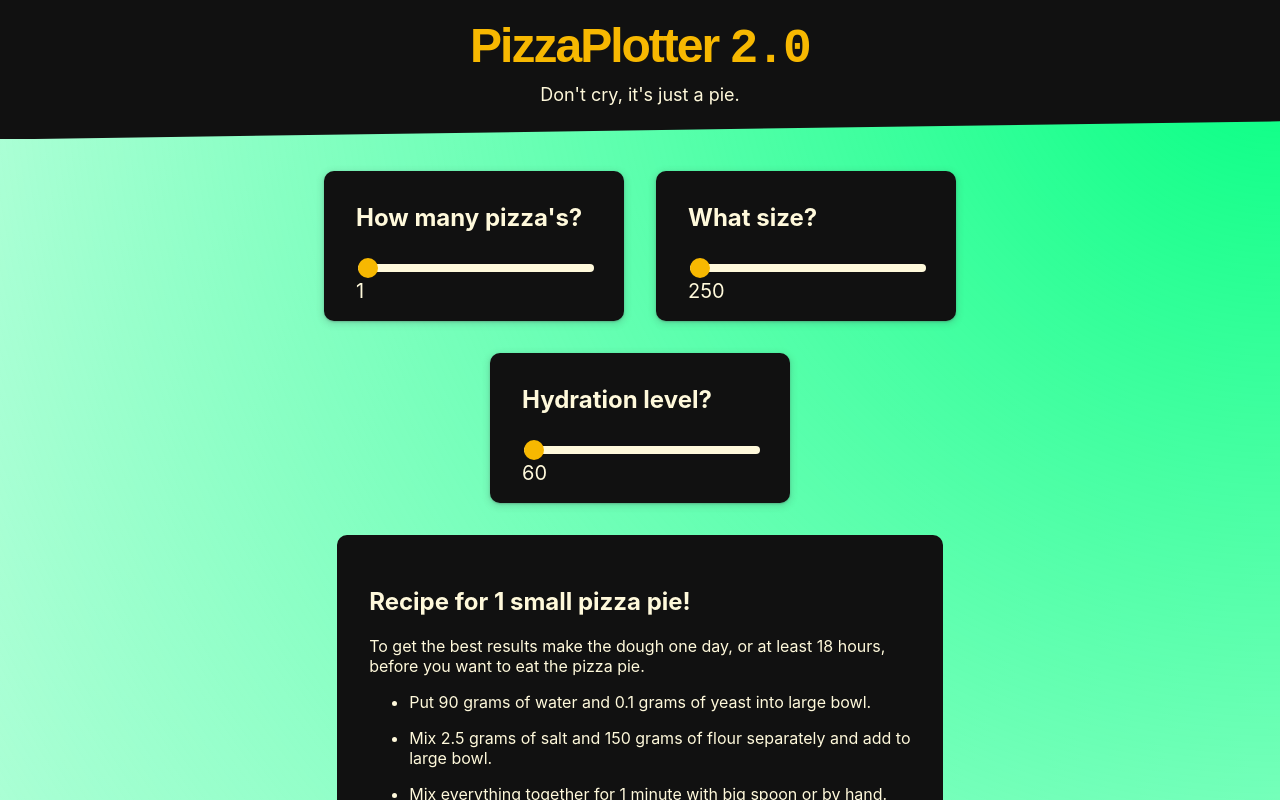
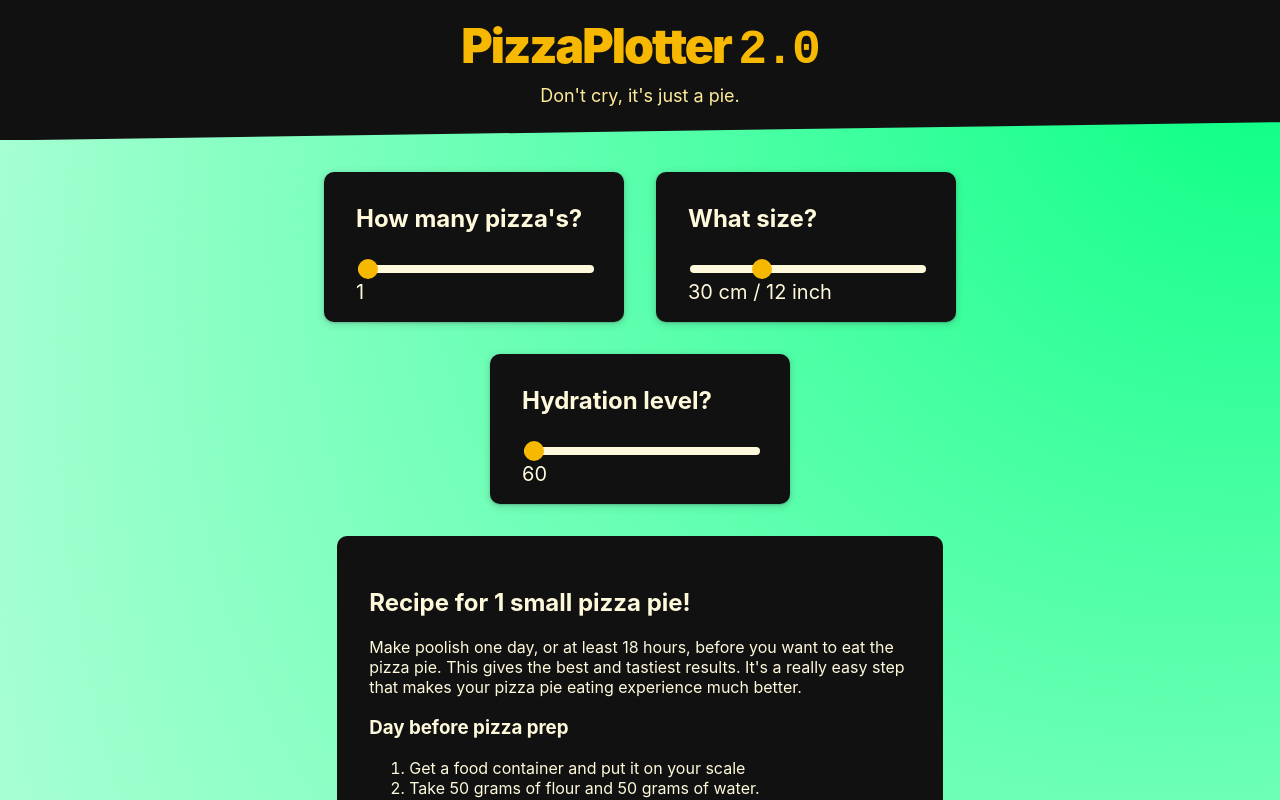
Before and after one commit to AntCasson/perfecto-pizza, a Next.js app: page / in a window 1280 px wide. Shown: the top 800 px of the page. Built offline with nearby package versions, Linux system fonts and the light colour scheme.

Commit message:
Poolish option is the LAW ( still needs work)

```diff
--- a/pages/index.js
+++ b/pages/index.js
@@ -6,27 +6,39 @@ import styles from "../styles/Home.module.css";
 export default function Home() {
   const [recipe, setRecipe] = useState({
     numberOfPizzas: 1,
-    totalDoughSize: 250,
+    totalDoughSize: 150,
     pizzaSize: "small",
-    hydration: 60
+    poolish: 50,
+    hydration: 60,
+    waterWeight: 45
   });
 
-  const { numberOfPizzas, totalDoughSize, pizzaSize, hydration } = recipe;
+  const { numberOfPizzas, totalDoughSize, pizzaSize, hydration, poolish } =
+    recipe;
 
   const onChange = e => {
     const name = e.target.name;
     const value = e.target.value;
     setRecipe(prev => ({ ...prev, [name]: value }));
+    setRecipe(prev => ({
+      ...prev,
+      waterWeight:
+        ((hydration / 100) * totalDoughSize).toFixed(0) * numberOfPizzas
+    }));
+    setRecipe(prev => ({
+      ...prev,
+      poolish: Math.round((totalDoughSize / 3) * numberOfPizzas)
+    }));
   };
 
   useEffect(() => {
-    if (totalDoughSize < 300) {
+    if (totalDoughSize < 150) {
       setRecipe(prev => ({ ...prev, pizzaSize: "small" }));
     }
-    if (totalDoughSize >= 300) {
+    if (totalDoughSize >= 155) {
       setRecipe(prev => ({ ...prev, pizzaSize: "medium" }));
     }
-    if (totalDoughSize > 325) {
+    if (totalDoughSize > 175) {
       setRecipe(prev => ({ ...prev, pizzaSize: "large" }));
     }
   }, [totalDoughSize]);
@@ -68,17 +80,21 @@ export default function Home() {
 
           <section className={styles.card}>
             <h2>What size?</h2>
+
             <input
               onChange={onChange}
               type='range'
               name='totalDoughSize'
               value={totalDoughSize}
-              min='250'
-              max='350'
-              step={25}
+              min='130'
+              max='200'
+              step={5}
               className={styles.slider}
             ></input>
-            <p>{totalDoughSize}</p>
+            <p>
+              {totalDoughSize / 5} cm /{" "}
+              {Math.round((totalDoughSize / 5) * 0.39)} inch
+            </p>
           </section>
 
           <section className={styles.card}>
@@ -103,27 +119,33 @@ export default function Home() {
             {numberOfPizzas > 1 ? "pizza's!" : "pizza pie!"}
           </h2>
           <p className='style.recipe__subtitle'>
-            To get the best results make the dough one day, or at least 18
-            hours, before you want to eat the pizza pie.
+            Make poolish one day, or at least 18 hours, before you want to eat
+            the pizza pie. This gives the best and tastiest results. It's a
+            really easy step that makes your pizza pie eating experience much
+            better.
           </p>
-          <ul className='style.recipe__steps'>
+          <h3>Day before pizza prep</h3>
+          <ol>
+            <li>Get a food container and put it on your scale</li>
+            <li>
+              Take {poolish} grams of flour and {poolish} grams of water.
+            </li>
+            <li>
+              Add a {1 * numberOfPizzas} grams of honey and instant dried yeast.
+            </li>
+          </ol>
+
+          <ol className='style.recipe__steps'>
             <li className={styles.recipe__step}>
-              Put{" "}
-              {(
-                (((hydration / 100) * totalDoughSize * hydration) / 100) *
-                numberOfPizzas
-              ).toFixed(0)}{" "}
-              grams of water and {(numberOfPizzas * 0.1).toFixed(1)} grams of
-              yeast into large bowl.
+              Put {recipe.waterWeight - poolish} grams of water and{" "}
+              {(numberOfPizzas * 0.1).toFixed(1)} grams of yeast into large
+              bowl.
             </li>
 
-            {/* FLOUR weight needs fixing */}
             <li className={styles.recipe__step}>
-              Mix {numberOfPizzas * 2.5} grams of salt and{" "}
-              {(((hydration * totalDoughSize) / 100) * numberOfPizzas).toFixed(
-                0
-              )}{" "}
-              grams of flour separately and add to large bowl.
+              Mix {numberOfPizzas * 3.5} grams of salt and{" "}
+              {totalDoughSize * numberOfPizzas - poolish} grams of flour
+              separately and add to large bowl.
             </li>
             <li className={styles.recipe__step}>
               Mix everything together for 1 minute with big spoon or by hand.
@@ -135,7 +157,7 @@ export default function Home() {
               {numberOfPizzas > 1 ? "balls" : "ball"} and let it rest for 18 to
               24 hours.
             </li>
-          </ul>
+          </ol>
         </div>
       </main>
 
--- a/styles/Home.module.css
+++ b/styles/Home.module.css
@@ -33,7 +33,6 @@
 .footer {
   display: flex;
   flex: 1;
-
   width: 100%;
   height: 4rem;
   background-color: var(--dark-clr);
@@ -67,7 +66,6 @@
     var(--bg-clr)
   );
   background-size: 300%;
-  font-family: Arial, Helvetica, sans-serif;
   font-weight: 900;
   letter-spacing: -0.125rem;
   -webkit-background-clip: text;
@@ -91,16 +89,17 @@
 
 .title,
 .description {
-  color: var(--light-clr);
   text-align: center;
-  animation: var(--animation-fade-in) forwards;
+  animation: var(--animation-slide-in-down);
 }
 
 .textAccent {
   color: var(--bg-clr);
+  color: var(--);
 }
 
 .description {
+  color: var(--yellow-2);
   margin-top: 0.325em;
   margin-bottom: 1em;
   font-size: 1.125rem;
@@ -141,8 +140,7 @@
 .card:hover,
 .card:focus,
 .card:active {
-  color: var(--accent-clr);
-  border-color: var(--accent-clr);
+  color: var(--bg-clr);
 }
 
 .card h2 {
@@ -176,7 +174,6 @@
   border-radius: 5px;
   background: var(--light-clr);
   outline: none;
-
   -webkit-transition: 0.2s;
   transition: opacity 0.2s;
 }
@@ -199,6 +196,13 @@
   cursor: pointer;
 }
 
+.slider::-webkit-slider-thumb:active {
+  background-color: var(--yellow-8);
+}
+.slider::-moz-range-thumb:active {
+  background-color: var(--yellow-8);
+}
+
 /* recipe css */
 
 .recipe__wrapper {
```
